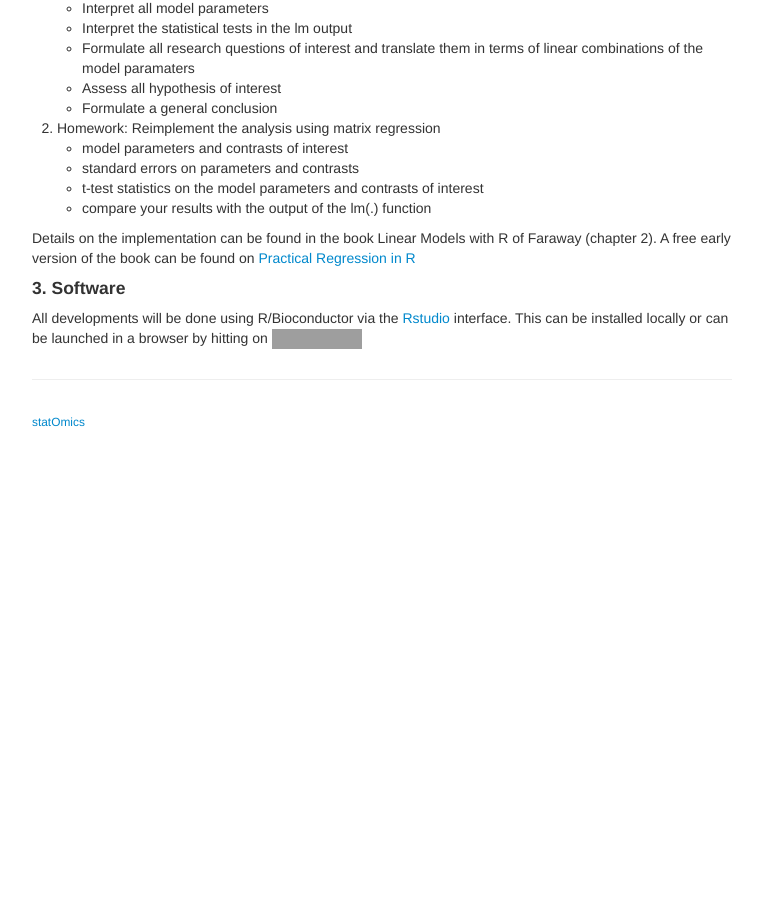
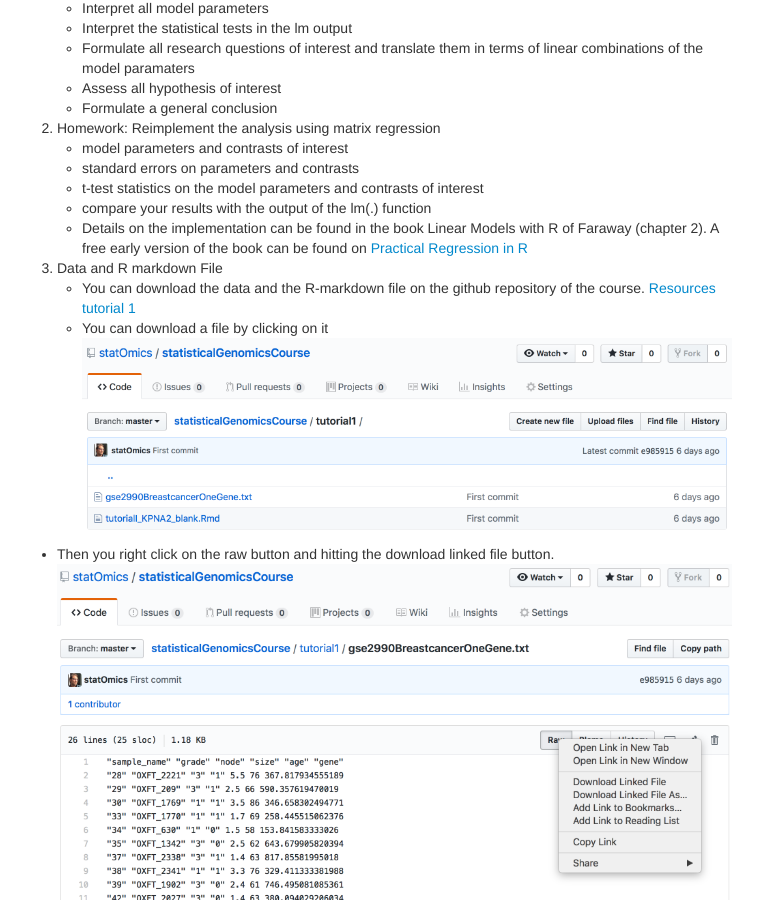
Before and after one commit to statOmics/statisticalGenomicsCourse2018, a Jekyll site: the page built from pages/lmTutorial.md, in a window 1280 px wide and 900 px high, scrolled down 494 px. Shown: the whole window, without its empty margins (258-1019 px from the left). Built offline with Jekyll 4.4.1, drawn with Linux system fonts in a browser that asks for light colours; before the commit the page ends 936 px from its top, so only the background shows below that; grey boxes are pictures that could not be loaded.

Commit message:
Add Prerequisties (general)  and download info tutorial 1

```diff
--- a/pages/lmTutorial.md
+++ b/pages/lmTutorial.md
@@ -23,14 +23,24 @@ The patients, however, do not only differ in the histologic grade, but also on t
   - Formulate all research questions of interest and translate them in terms of linear combinations of the model paramaters
   - Assess all hypothesis of interest
   - Formulate a general conclusion
+
 2. Homework: Reimplement the analysis using matrix regression
  - model parameters and contrasts of interest
  - standard errors on parameters and contrasts
  - t-test statistics on the model parameters and contrasts of interest
  - compare your results with the output of the lm(.) function
+ - Details on the implementation can be found in the book Linear Models with R of Faraway (chapter 2). A free early version of the book can be found on [Practical Regression in R](http://www.maths.bath.ac.uk/~jjf23/book/)
+
+3. Data and R markdown File
+ - You can download the data and the R-markdown file on the github repository of the course. [Resources tutorial 1](https://github.com/statOmics/statisticalGenomicsCourse/tree/master/tutorial1)
+ - You can download a file by clicking on it
+ ![Figure 1.](./figs/downloadFileFig1.png)
+
+ - Then you right click on the raw button and hitting the download linked file button.
+ ![Figure 1.](./figs/downloadFileFig2.png)
 
 
-Details on the implementation can be found in the book Linear Models with R of Faraway (chapter 2). A free early version of the book can be found on [Practical Regression in R](http://www.maths.bath.ac.uk/~jjf23/book/)
+
 
 #### 3. Software
 All developments will be done using R/Bioconductor via the [Rstudio](https://www.rstudio.com) interface. This can be installed locally or can be launched in a browser by hitting on
```
Also changed, not shown: index.md (+10 -0 lines), pages/figs/downloadFileFig1.png (added), pages/figs/downloadFileFig2.png (added), 1 other file.
